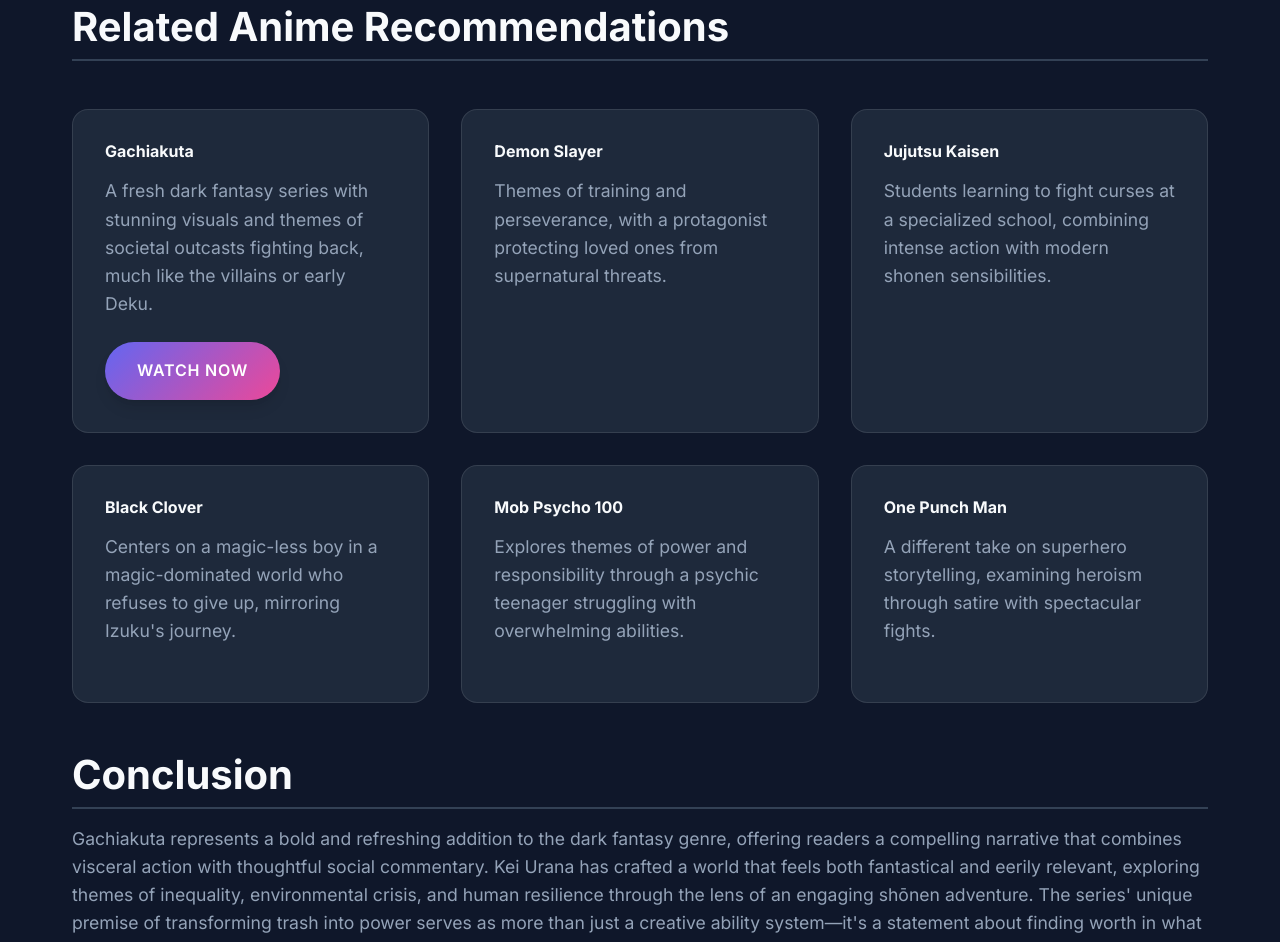
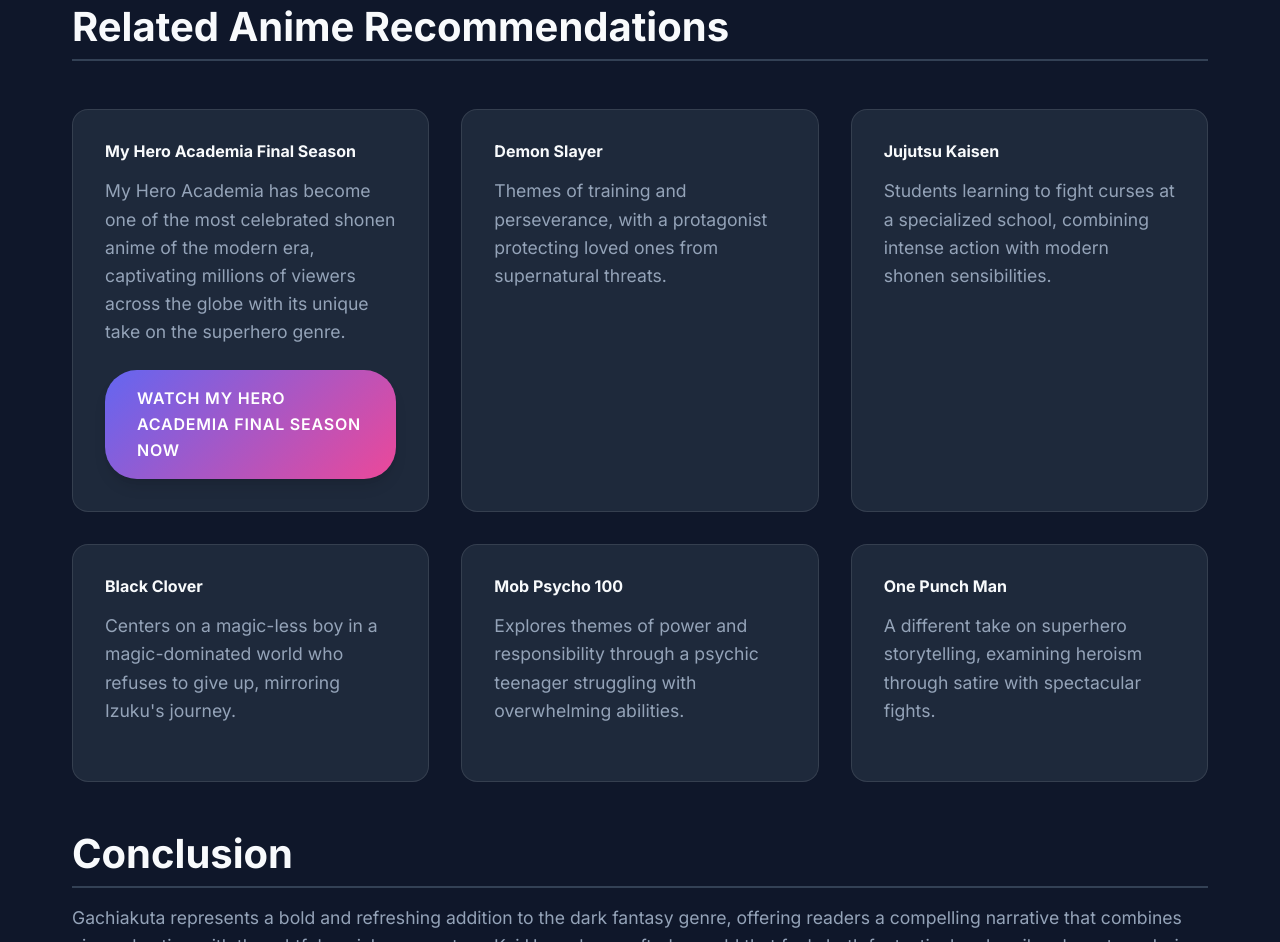
Before and after one commit to aniwatchanime501/Gachiakuta, a plain HTML site: page index.html in a window 1280 px wide. Shown: the part 6725-7667 px from the top of the page. Drawn offline with Linux system fonts and the light colour scheme.

Commit message:
Update index.html

```diff
--- a/index.html
+++ b/index.html
@@ -333,10 +333,9 @@
                 <h2>Related Anime Recommendations</h2>
                 <div class="card-grid">
                     <div class="feature-card">
-                        <h4>Gachiakuta</h4>
-                        <p>A fresh dark fantasy series with stunning visuals and themes of societal outcasts fighting
-                            back, much like the villains or early Deku.</p>
-                        <a href="https://gachiakuta-chi.vercel.app/" class="btn">Watch Now</a>
+                        <h4>My Hero Academia Final Season</h4>
+                        <p>My Hero Academia has become one of the most celebrated shonen anime of the modern era, captivating millions of viewers across the globe with its unique take on the superhero genre.</p>
+                        <a href="https://my-hero-academia-final-season-c0bc6a.gitlab.io/" class="btn">Watch My Hero Academia Final Season Now</a>
                     </div>
                     <div class="feature-card">
                         <h4>Demon Slayer</h4>
```
